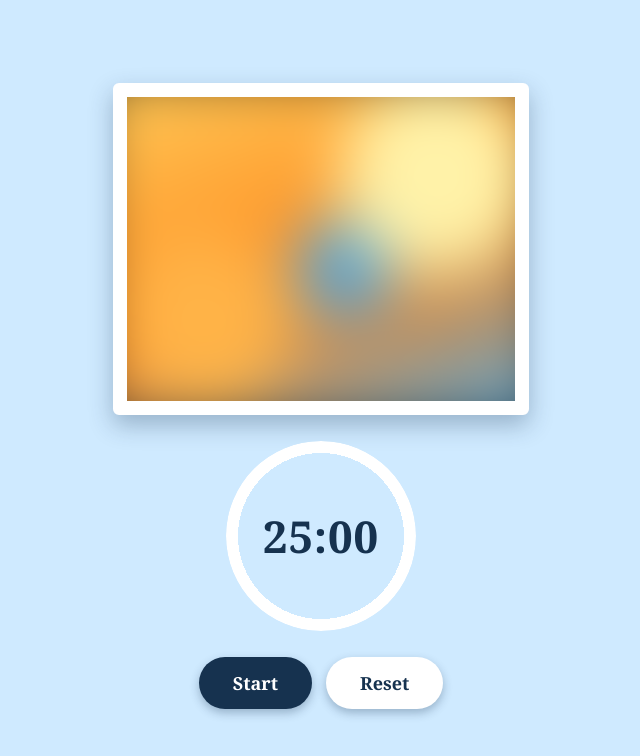
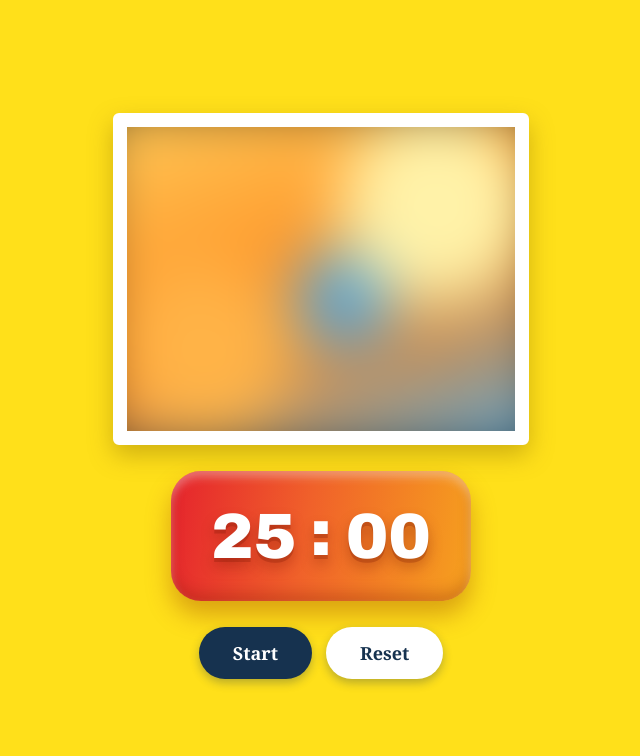
Before and after one commit to chakravartydevkanya-web/pomodoro_dk, a plain HTML site: page index.html in a window 1280 px wide. Shown: the whole page, without its empty margins (319-959 px from the left). Drawn offline with Linux system fonts and the light colour scheme.

Commit message:
Yellow background and new timer box
Co-Authored-By: Claude Sonnet 5.5 <noreply@anthropic.com>
Claude-Session: https://claude.ai/code/session_01V5P4qR8nQfR8hbi8DagP6d

```diff
--- a/index.html
+++ b/index.html
@@ -11,7 +11,7 @@
     <div class="art-wrap">
       <div class="art" role="img" aria-label="Blurred painting placeholder"></div>
     </div>
-    <div class="ring"><span>25:00</span></div>
+    <div class="timer" role="timer" aria-label="25 minutes 00 seconds"><span>25</span><span class="colon">:</span><span>00</span></div>
     <div class="buttons">
       <button class="btn" type="button">Start</button>
       <button class="btn alt" type="button">Reset</button>
--- a/style.css
+++ b/style.css
@@ -7,7 +7,7 @@ body {
   min-height: 100vh;
   font-family: Georgia, "Times New Roman", serif;
   color: #16324f;
-  background: #cfeaff;
+  background: #ffe01a;
 }
 
 .app {
@@ -30,7 +30,7 @@ body {
   background: #000;
   border: 14px solid #fff;
   border-radius: 6px;
-  box-shadow: 0 10px 24px rgba(22, 50, 79, 0.3);
+  box-shadow: 0 10px 24px rgba(120, 90, 0, 0.35);
 }
 
 .art {
@@ -45,30 +45,29 @@ body {
     linear-gradient(160deg, #ffcf5c, #ff8a1f 55%, #4aa3df);
 }
 
-.ring {
-  width: 190px;
-  aspect-ratio: 1;
-  position: relative;
-  display: grid;
-  place-items: center;
+.timer {
+  display: flex;
+  align-items: center;
+  justify-content: center;
+  gap: 14px;
+  width: 300px;
+  height: 130px;
+  border-radius: 30px;
+  font-family: "Arial Black", Arial, Helvetica, sans-serif;
+  font-size: 64px;
+  font-weight: 900;
+  font-variant-numeric: tabular-nums;
+  color: #fff;
+  text-shadow: 0 4px 0 rgba(120, 20, 0, 0.25), 0 8px 14px rgba(120, 20, 0, 0.35);
+  background: linear-gradient(100deg, #e5232d 0%, #f0612a 45%, #f6a21e 100%);
+  box-shadow:
+    inset 0 6px 10px rgba(255, 255, 255, 0.35),
+    inset 0 -8px 14px rgba(120, 20, 0, 0.25),
+    0 14px 24px rgba(150, 50, 0, 0.35);
 }
 
-.ring::before {
-  content: "";
-  position: absolute;
-  inset: 0;
-  border-radius: 50%;
-  background: #fff;
-  -webkit-mask: radial-gradient(farthest-side, transparent calc(100% - 12px), #000 calc(100% - 12px));
-  mask: radial-gradient(farthest-side, transparent calc(100% - 12px), #000 calc(100% - 12px));
-}
-
-.ring span {
-  position: relative;
-  font-size: 44px;
-  font-weight: bold;
-  font-variant-numeric: tabular-nums;
-  letter-spacing: 0.02em;
+.timer .colon {
+  margin-top: -6px;
 }
 
 .buttons {
@@ -105,12 +104,11 @@ body {
     aspect-ratio: 4 / 5;
   }
 
-  .ring {
-    width: 160px;
-  }
-
-  .ring span {
-    font-size: 36px;
+  .timer {
+    width: 260px;
+    height: 110px;
+    font-size: 52px;
+    border-radius: 26px;
   }
 
   .btn {
```
